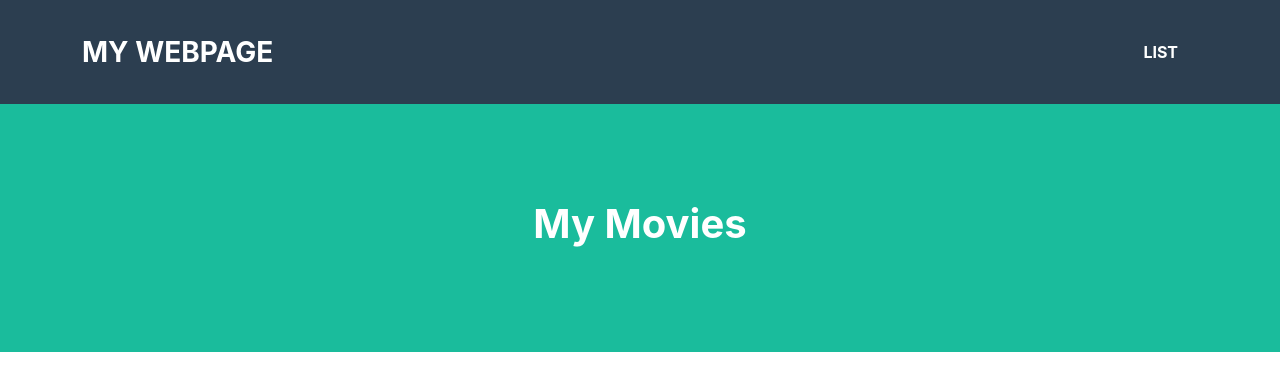
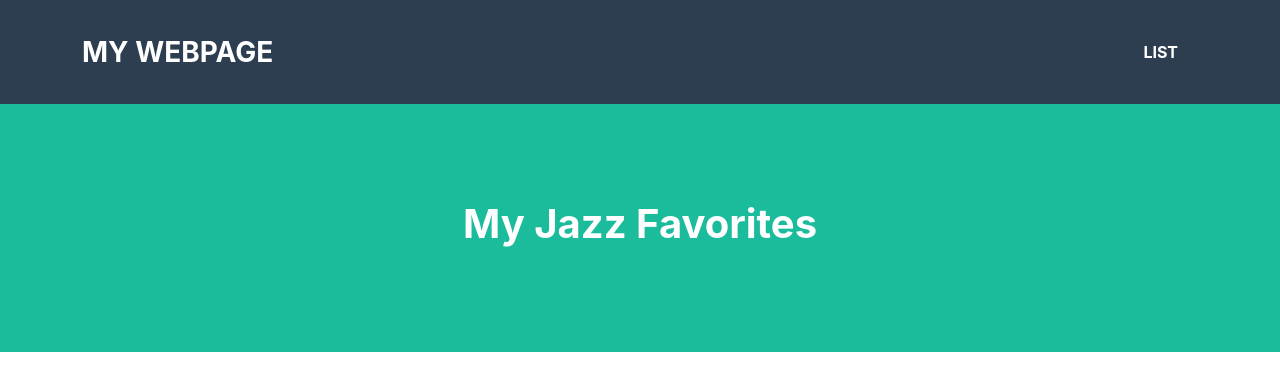
Before and after one commit to ScottFGitHub/ScottFGitHub, a plain HTML site: page list.html in a window 1280 px wide. Drawn offline with Linux system fonts and the light colour scheme.

Commit message:
Update list.html

```diff
--- a/list.html
+++ b/list.html
@@ -20,7 +20,7 @@
         </nav>
         <!--This code creates the middle section of the webpage-->
         <header class="masthead bg-primary text-white text-center">
-            <h1>My Movies</h1>
+            <h1>My Jazz Favorites</h1>
         </header>
         <!--Here is where the table will be loaded in.  The actual table will be loaded in JavaScript.-->
         <section class="mt-5 text-center">
```
